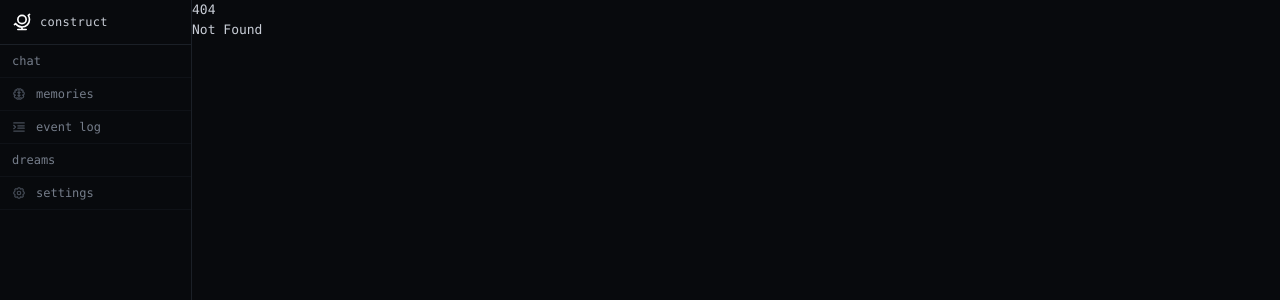
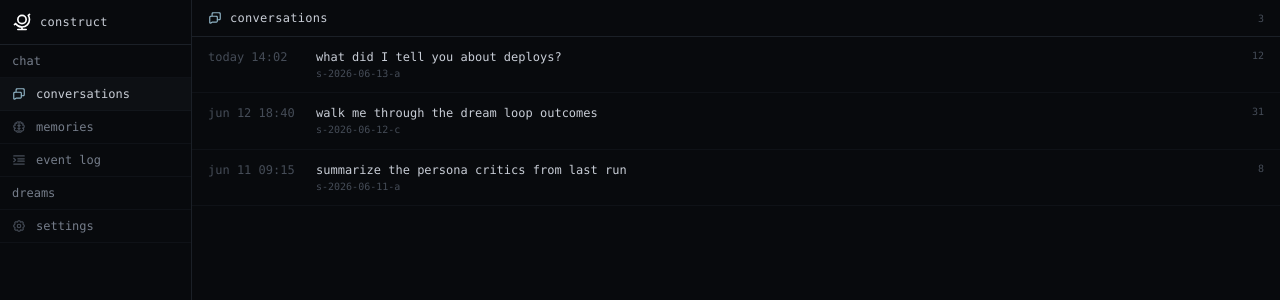
Before and after one commit to xandwr/construct-harness, a SvelteKit app in the folder client/: page /conversations in a window 1280 px wide. Before the commit this address had no page. Shown: the top 300 px of the page. Built offline with nearby package versions, Linux system fonts and the light colour scheme; a web font is replaced by a local one.

Commit message:
Frontend work

```diff
--- a/client/src/lib/apps.ts
+++ b/client/src/lib/apps.ts
@@ -28,6 +28,7 @@ export interface AppDef {
 /** The applets, in sidebar order. chat owns the index route (`/`). */
 export const APPS: AppDef[] = [
 	{ id: 'chat', title: 'chat', href: '/', icon: 'chat' },
+	{ id: 'conversations', title: 'conversations', href: '/conversations', icon: 'conversations' },
 	{ id: 'memories', title: 'memories', href: '/memories', icon: 'memories' },
 	{ id: 'log', title: 'event log', href: '/log', icon: 'event-log' },
 	{ id: 'dreams', title: 'dreams', href: '/dreams', icon: 'dreams' },
--- a/client/src/routes/+page.svelte
+++ b/client/src/routes/+page.svelte
@@ -1,10 +1,18 @@
 <script lang="ts">
 	import AppHeader from '$lib/AppHeader.svelte';
 	import { APPS } from '$lib/apps';
+	import { page } from '$app/state';
 
 	const app = APPS.find((a) => a.id === 'chat')!;
 
+	// chat shows the live session by default, but the conversations applet links
+	// here with ?session=<id> to replay a past one. When that param is present we
+	// render that session read-only (composer disabled) with a way back to live.
+	// Wiring later swaps the placeholder for GET /api/events?session=<id>.
+	const viewing = $derived(page.url.searchParams.get('session'));
+
 	// Placeholder transcript. Replaced by the live SSE stream once chat is wired.
+	// When viewing a past session it stands in for that session's replayed events.
 	const messages = [
 		{ role: 'user', text: 'what did I tell you about deploys?' },
 		{
@@ -16,7 +24,12 @@
 </script>
 
 <AppHeader title={app.title} icon={app.icon}>
-	<span class="text-faint text-[10px] lowercase">not wired</span>
+	{#if viewing}
+		<span class="text-faint text-[10px] lowercase">{viewing}</span>
+		<a href="/" class="text-muted hover:text-text text-[10px] lowercase underline">live</a>
+	{:else}
+		<span class="text-faint text-[10px] lowercase">not wired</span>
+	{/if}
 </AppHeader>
 
 <div class="flex min-h-0 flex-1 flex-col">
@@ -40,7 +53,7 @@
 		<div class="flex items-stretch gap-2">
 			<input
 				disabled
-				placeholder="say something"
+				placeholder={viewing ? 'viewing a past conversation' : 'say something'}
 				class="placeholder:text-faint flex-1 border border-border bg-surface px-3 py-2 text-xs text-text outline-none focus:border-glow disabled:opacity-50"
 			/>
 			<button
--- /dev/null
+++ b/client/src/routes/conversations/+page.svelte
@@ -0,0 +1,52 @@
+<script lang="ts">
+	import AppHeader from '$lib/AppHeader.svelte';
+	import { APPS } from '$lib/apps';
+
+	const app = APPS.find((a) => a.id === 'conversations')!;
+
+	// Placeholder sessions. Shape mirrors the eventual GET /api/sessions row
+	// (session id + first/last timestamp + a preview line + event count), so
+	// wiring later swaps this list for the live query. Each row resumes its
+	// session by linking into chat with ?session=<id>; chat replays it there.
+	// Newest first: most recent conversation on top.
+	const sessions = [
+		{
+			session: 's-2026-06-13-a',
+			when: 'today 14:02',
+			preview: 'what did I tell you about deploys?',
+			count: 12
+		},
+		{
+			session: 's-2026-06-12-c',
+			when: 'jun 12 18:40',
+			preview: 'walk me through the dream loop outcomes',
+			count: 31
+		},
+		{
+			session: 's-2026-06-11-a',
+			when: 'jun 11 09:15',
+			preview: 'summarize the persona critics from last run',
+			count: 8
+		}
+	];
+</script>
+
+<AppHeader title={app.title} icon={app.icon}>
+	<span class="text-faint text-[10px] lowercase">{sessions.length}</span>
+</AppHeader>
+
+<div class="min-h-0 flex-1 overflow-y-auto">
+	{#each sessions as s (s.session)}
+		<a
+			href="/?session={s.session}"
+			class="flex gap-3 border-b border-border/40 px-4 py-3 text-xs hover:bg-surface"
+		>
+			<span class="text-faint w-24 shrink-0 lowercase">{s.when}</span>
+			<div class="min-w-0 flex-1">
+				<div class="text-text truncate">{s.preview}</div>
+				<div class="text-faint mt-0.5 text-[10px]">{s.session}</div>
+			</div>
+			<span class="text-faint shrink-0 text-[10px]">{s.count}</span>
+		</a>
+	{/each}
+</div>
```
Also changed, not shown: client/src/lib/icons/conversations.svg (added).
